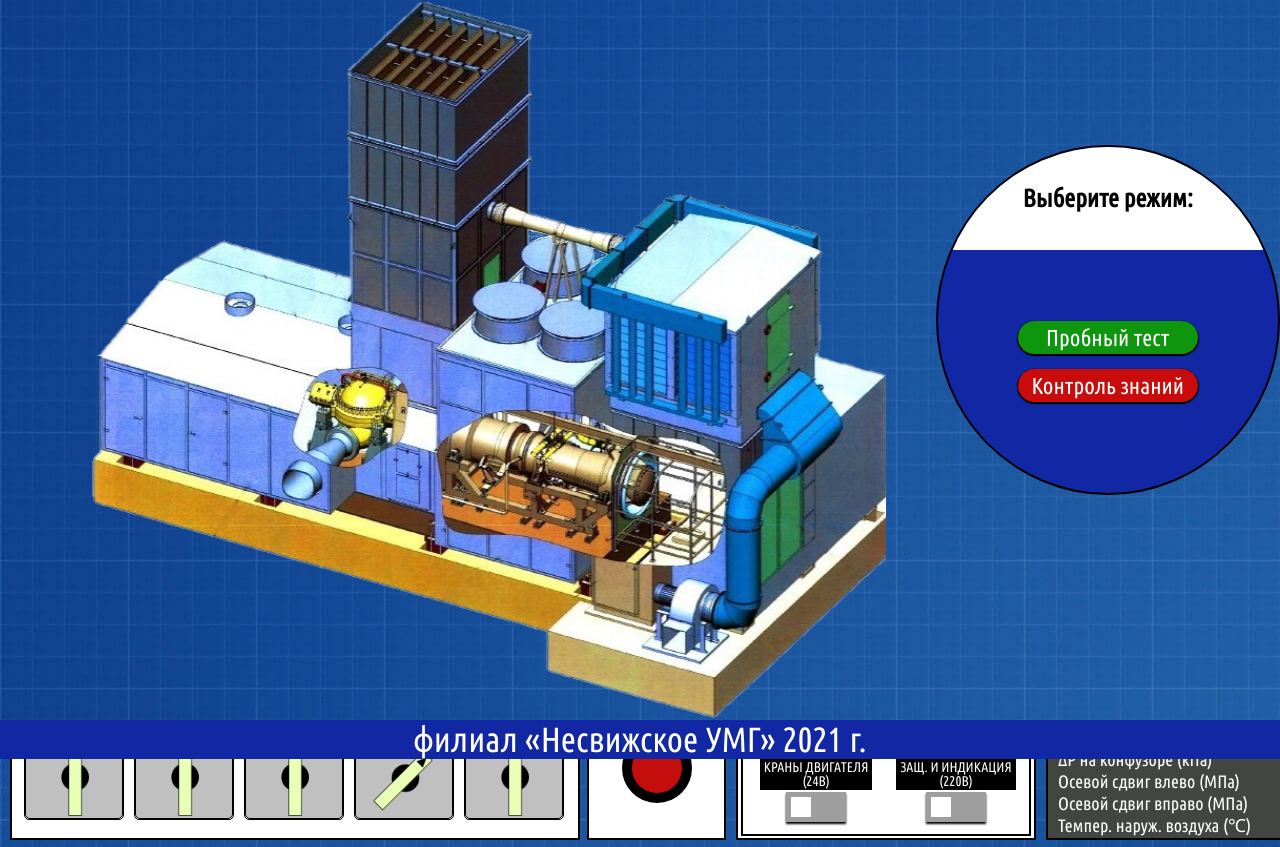
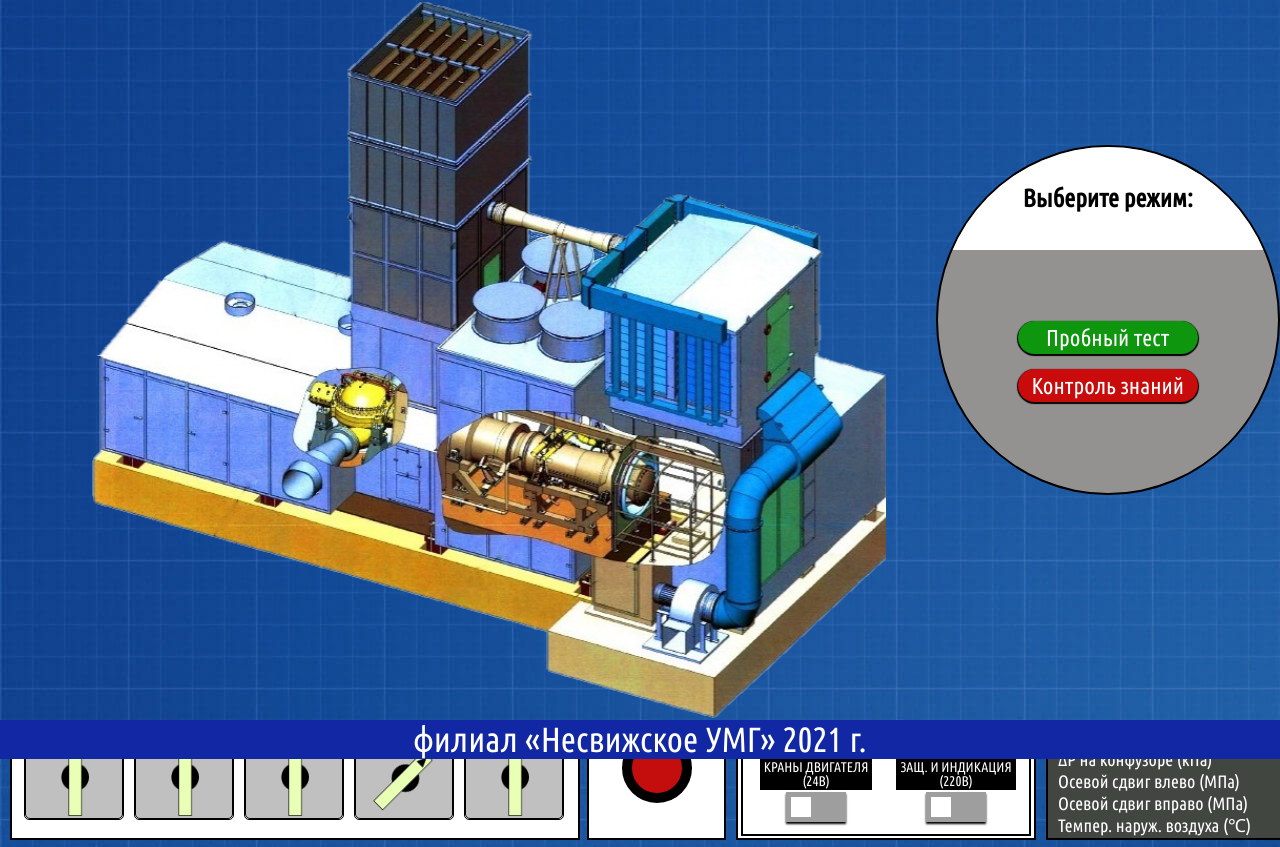
Before and after one commit to ArtyomBelnev/RAC_3, a website built with webpack: page src/index.html in a window 1280 px wide. Shown: the part 61-908 px from the top of the page. Built offline with nearby package versions, Linux system fonts and the light colour scheme.

Commit message:
11111111111111111111

```diff
--- a/src/styles/components/_registration.scss
+++ b/src/styles/components/_registration.scss
@@ -81,7 +81,7 @@
     opacity: 1;
     width: 350px;
     height: 350px;
-    background-color: rgb(17, 39, 163);
+    background-color: rgb(148, 145, 145);
     // box-shadow: 0 2px 4px 5px rgb(61, 61, 60);
     border: 2px solid #000;
     border-radius: 50%;
```
Also changed, not shown: 1 other file.
